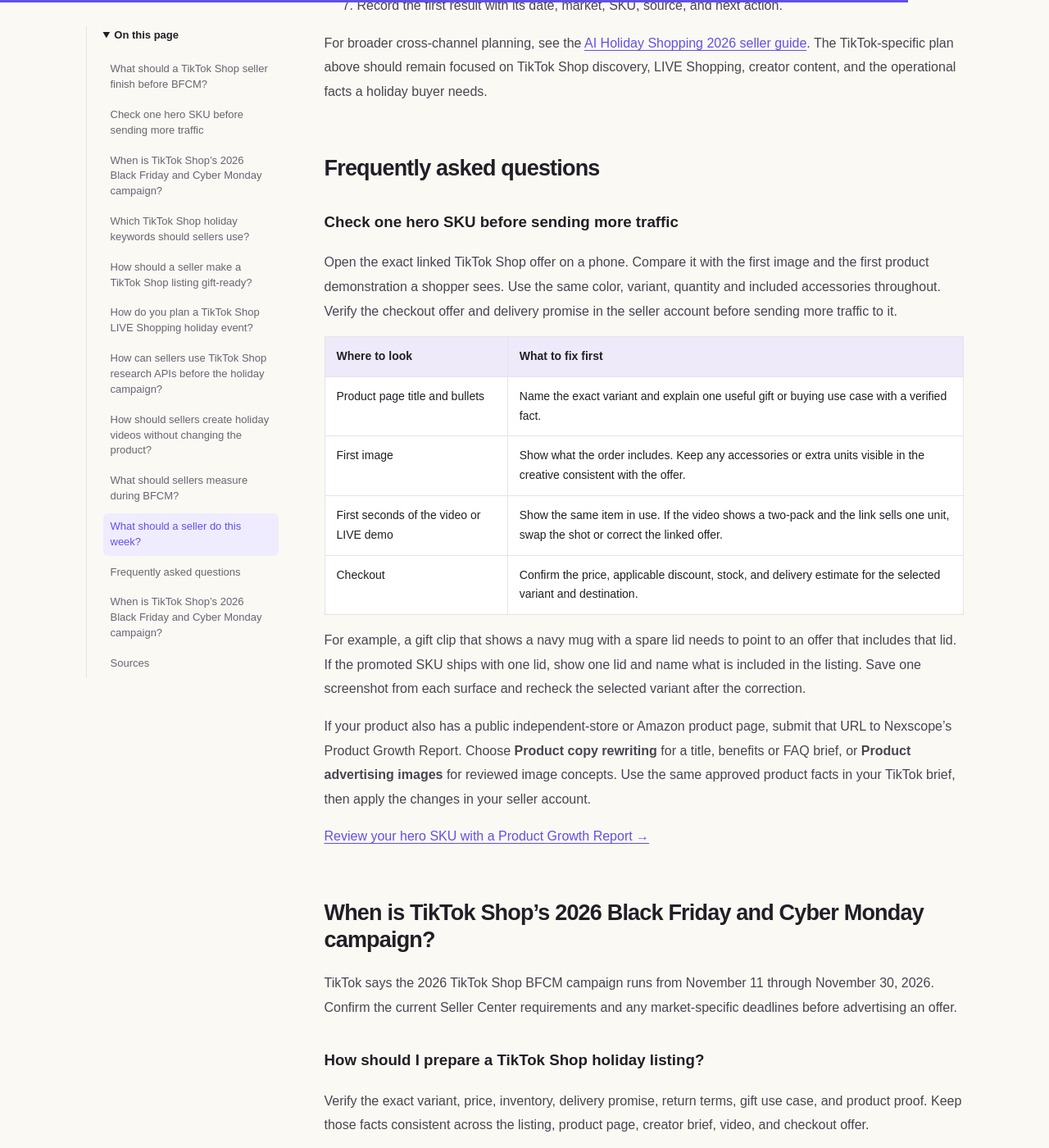
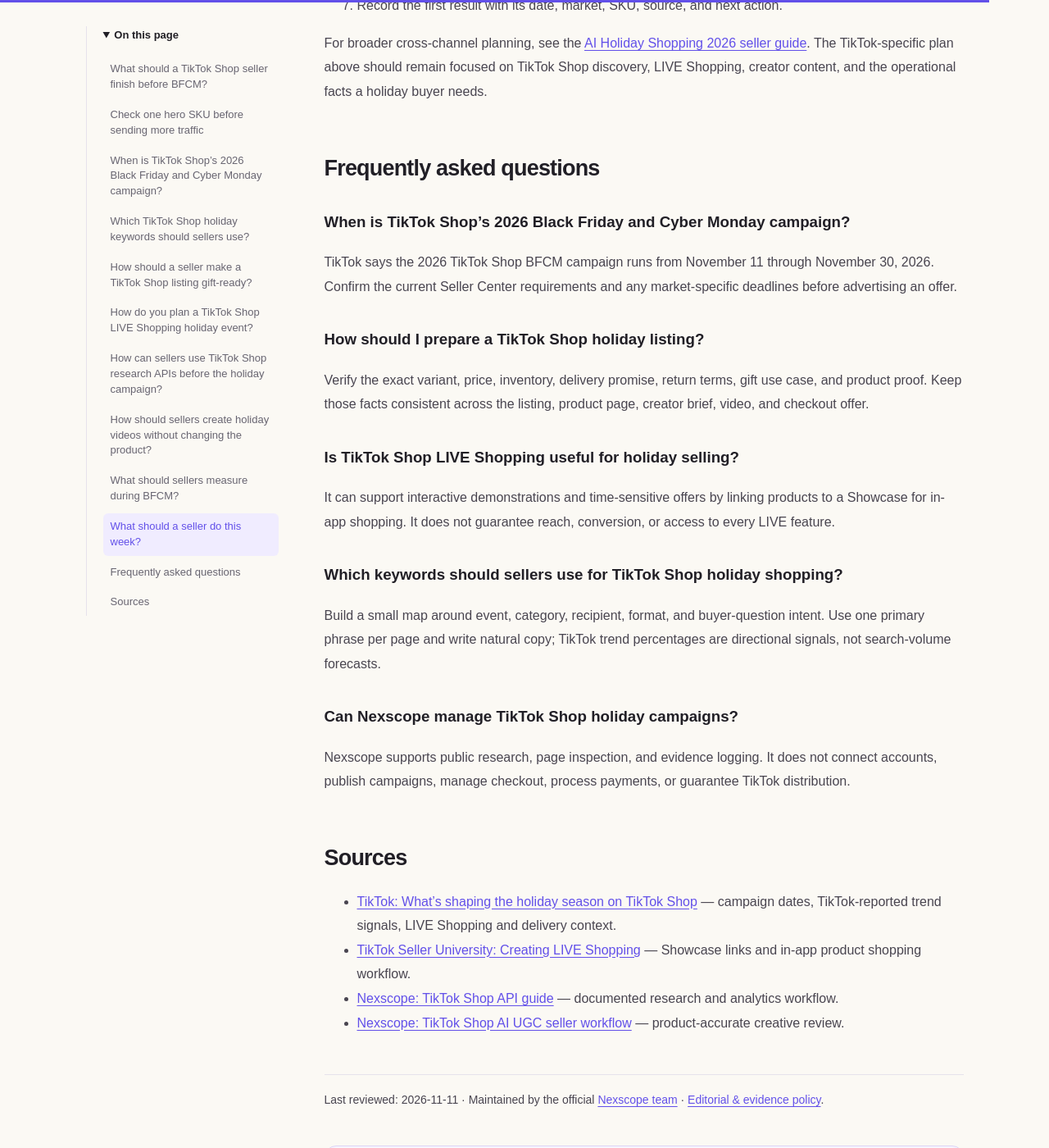
Before and after one commit to nexscope-ai/ecommerce-ai-tools, a Jekyll site: the page built from docs/ecommerce-trends/tiktok-shop-holiday-shopping-2026-seller-guide.md, in a window 1280 px wide and 1400 px high, scrolled down 9482 px. Shown: the whole window at 82% size. Built offline with Jekyll 4.4.1, drawn with Linux system fonts in a browser that asks for light colours.

Commit message:
Keep TikTok hero SKU audit out of the FAQ

```diff
--- a/docs/ecommerce-trends/tiktok-shop-holiday-shopping-2026-seller-guide.md
+++ b/docs/ecommerce-trends/tiktok-shop-holiday-shopping-2026-seller-guide.md
@@ -226,24 +226,7 @@
 
 ## Frequently asked questions
 
-### Check one hero SKU before sending more traffic
-
-Open the exact linked TikTok Shop offer on a phone. Compare it with the first image and the first product demonstration a shopper sees. Use the same color, variant, quantity and included accessories throughout. Verify the checkout offer and delivery promise in the seller account before sending more traffic to it.
-
-| Where to look | What to fix first |
-| --- | --- |
-| Product page title and bullets | Name the exact variant and explain one useful gift or buying use case with a verified fact. |
-| First image | Show what the order includes. Keep any accessories or extra units visible in the creative consistent with the offer. |
-| First seconds of the video or LIVE demo | Show the same item in use. If the video shows a two-pack and the link sells one unit, swap the shot or correct the linked offer. |
-| Checkout | Confirm the price, applicable discount, stock, and delivery estimate for the selected variant and destination. |
-
-For example, a gift clip that shows a navy mug with a spare lid needs to point to an offer that includes that lid. If the promoted SKU ships with one lid, show one lid and name what is included in the listing. Save one screenshot from each surface and recheck the selected variant after the correction.
-
-If your product also has a public independent-store or Amazon product page, submit that URL to Nexscope's Product Growth Report. Choose **Product copy rewriting** for a title, benefits or FAQ brief, or **Product advertising images** for reviewed image concepts. Use the same approved product facts in your TikTok brief, then apply the changes in your seller account.
-
-<a data-article-next-step data-step-id="tiktok_bfcm_growth_report" data-cta-placement="article-middle" data-buyer-intent="product-report-evaluation" href="https://www.nexscope.ai/product-growth-report?co-from=learn#request">Review your hero SKU with a Product Growth Report →</a>
-
-## When is TikTok Shop's 2026 Black Friday and Cyber Monday campaign?
+### When is TikTok Shop's 2026 Black Friday and Cyber Monday campaign?
 
 TikTok says the 2026 TikTok Shop BFCM campaign runs from November 11 through November 30, 2026. Confirm the current Seller Center requirements and any market-specific deadlines before advertising an offer.
 
```
